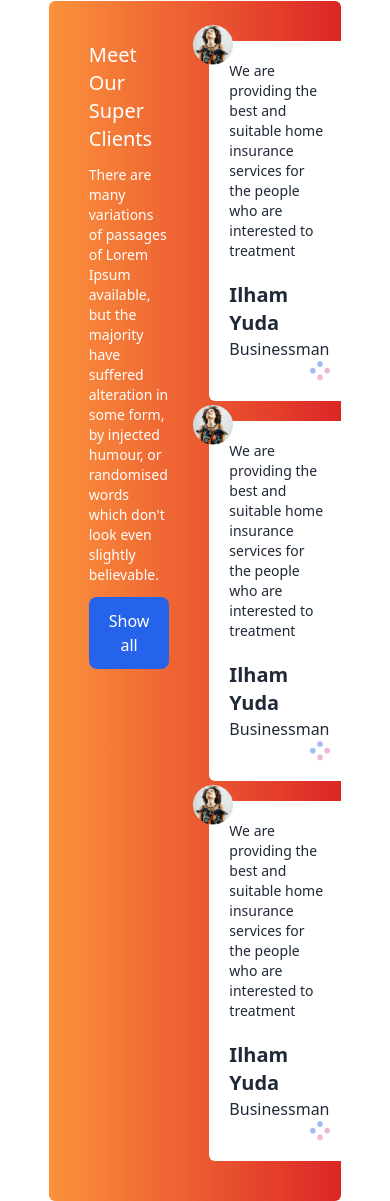
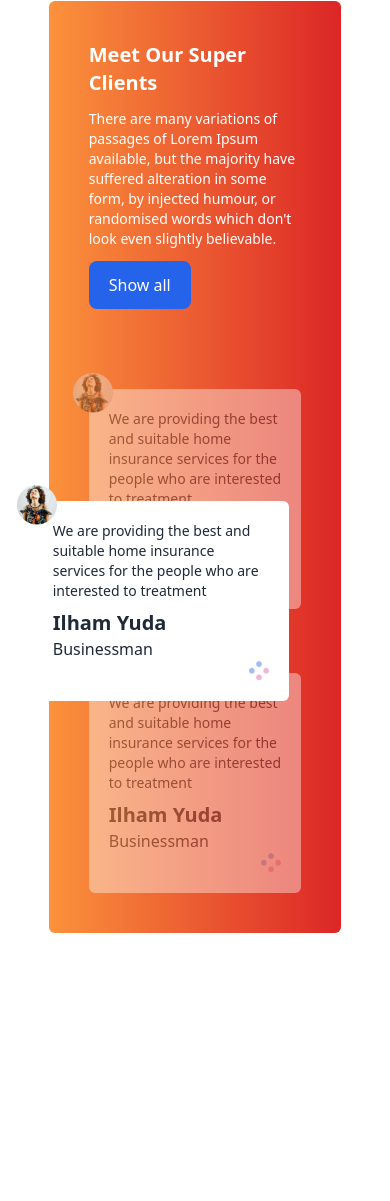
Before and after one commit to munna500362/Tea-lending-page, a plain HTML site: page index.html in a window 390 px wide. Shown: the part 4077-5278 px from the top of the page. After the commit the page ends 5090 px from the top, so only its background shows below. Drawn offline with nearby package versions, Linux system fonts and the light colour scheme.

Commit message:
Clint section is responsive

```diff
--- a/index.html
+++ b/index.html
@@ -112,9 +112,9 @@
 
         <!-- Tea Super Clint -->
 
-         <section class="flex w-3/4 m-auto my-20 p-10 gap-x-10 rounded-md bg-gradient-to-r bg-red-600 from-orange-400 ">
-            <div class="space-y-3">
-                <h2 class="text-xl md:text-2xl lg:text-3xl text-white">Meet Our Super
+        <section class="flex flex-col md:flex-row items-center w-3/4 m-auto my-20 p-10 gap-x-20 gap-y-20 rounded-md bg-gradient-to-r bg-red-600 from-orange-400 ">
+            <div class="space-y-3 flex-1">
+                <h2 class="text-xl md:text-2xl lg:text-3xl text-white font-bold">Meet Our Super
                     Clients
                 </h2>
                 <p class="text-white text-sm">There are many variations of passages of Lorem Ipsum available, but the majority have suffered alteration in some form, by injected humour, or randomised words which don't look even slightly believable.</p>
@@ -122,13 +122,13 @@
             </div>
 
 
-            <div class="space-y-5">
+            <div class="relative flex-1">
                  <!-- card-1  -->
-                <div class="relative bg-white p-5 rounded-md">
+                <div class="relative bg-white p-5 rounded-md mb-16 z-10 opacity-40">
 
                         <img class="w-10 absolute -top-4 -left-4" src="images/client.png" alt="">
                         <p class="text-sm" > We are providing the best and suitable home insurance services for the people who are interested to treatment</p>
-                        <h4 class="text-xl mt-5 font-semibold">Ilham Yuda
+                        <h4 class="text-xl mt-2 md:mt-5 font-semibold">Ilham Yuda
                         </h4>
                         <p class="font-medium"> Businessman</p>
                         <div class="flex justify-end">
@@ -137,11 +137,11 @@
 
                 </div>
                 <!-- card-2  -->
-                <div class="relative bg-white p-5 rounded-md">
+                 <div class="absolute bg-white p-5 -left-14 md:-left-20 w-64 lg:w-80 z-20 top-28 rounded-md">
 
                     <img class="w-10 absolute -top-4 -left-4" src="images/client.png" alt="">
                     <p class="text-sm" > We are providing the best and suitable home insurance services for the people who are interested to treatment</p>
-                    <h4 class="text-xl mt-5 font-semibold">Ilham Yuda
+                        <h4 class="text-xl mt-2 md:mt-5 font-semibold">Ilham Yuda
                         </h4>
                         <p class="font-medium"> Businessman</p>
                         <div class="flex justify-end">
@@ -150,11 +150,11 @@
 
                 </div>
                 <!-- card-3  -->
-                <div class="relative bg-white p-5 rounded-md">
+                <div class="relative bg-white p-5 z-10 rounded-md opacity-40">
 
                     <img class="w-10 absolute -top-4 -left-4" src="images/client.png" alt="">
                     <p class="text-sm" > We are providing the best and suitable home insurance services for the people who are interested to treatment</p>
-                    <h4 class="text-xl mt-5 font-semibold">Ilham Yuda
+                    <h4 class="text-xl mt-2 md:mt-5 font-semibold">Ilham Yuda
                     </h4>
                     <p class="font-medium"> Businessman</p>
                     <div class="flex justify-end">
```
Lines whose indentation alone changed are shown as unchanged.
